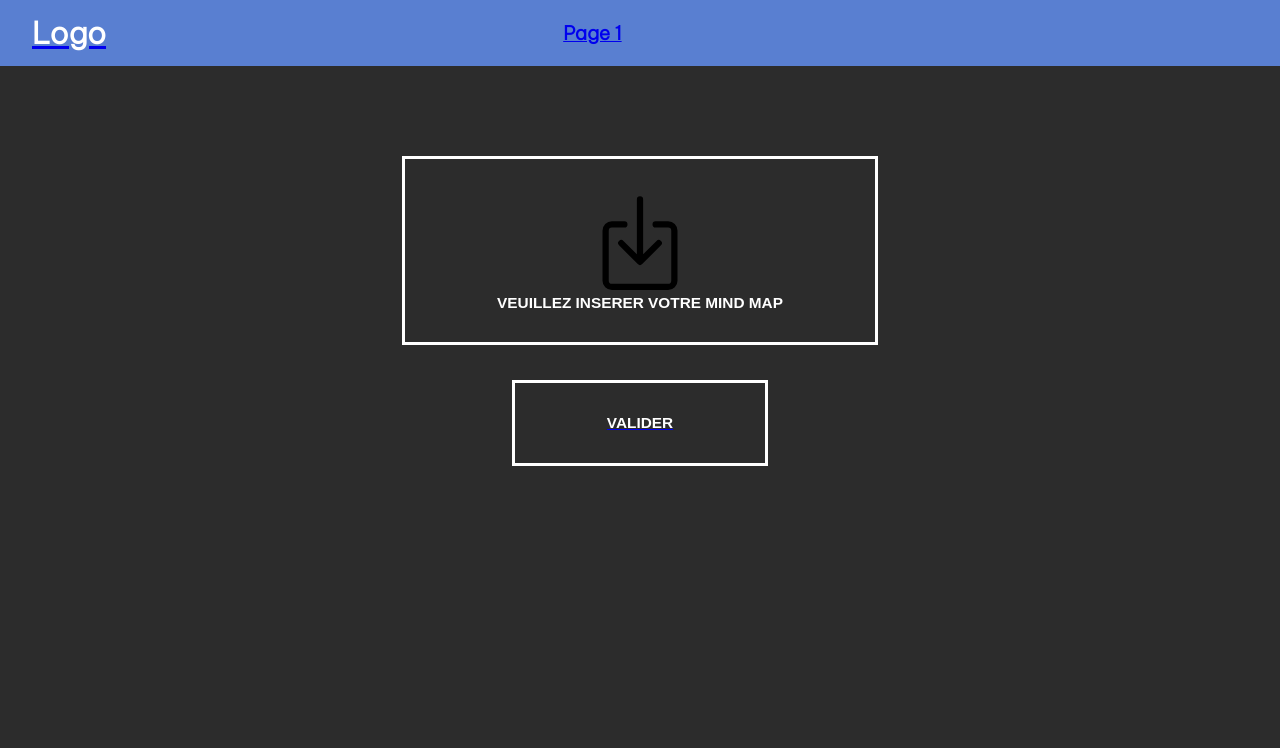
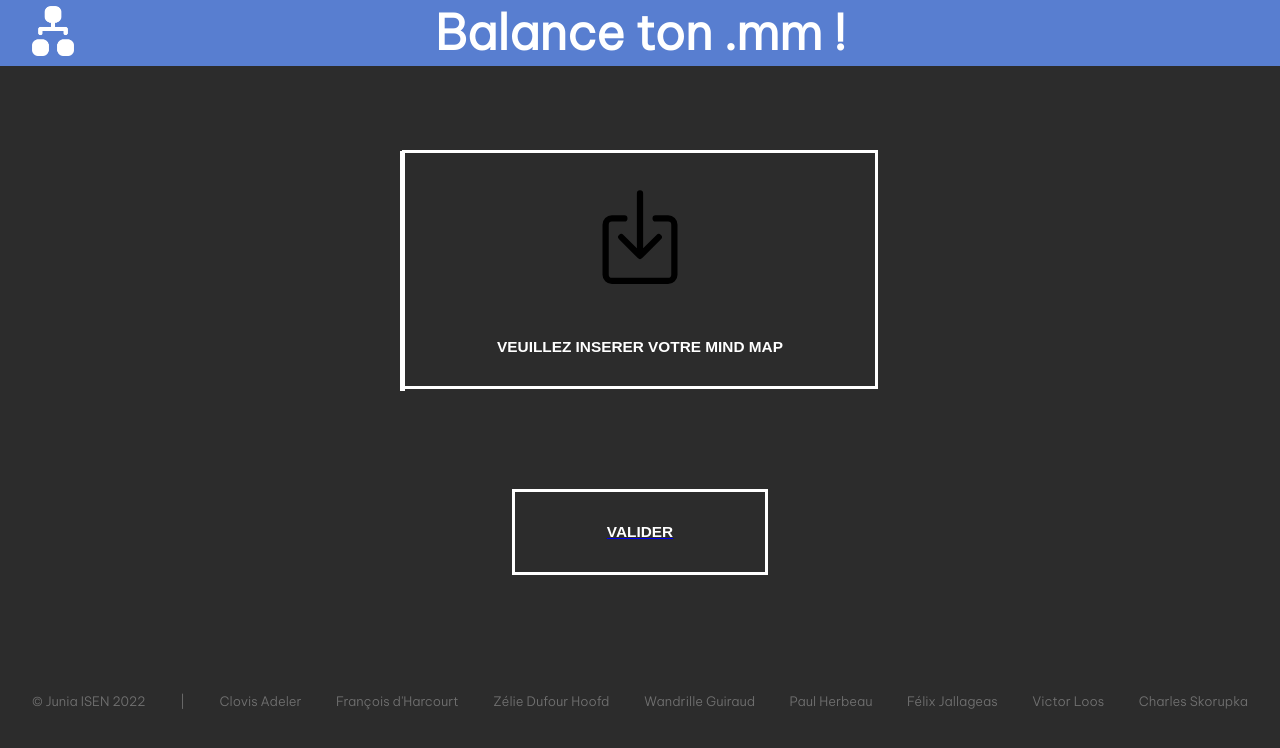
Before and after one commit to Victor-Loos/MmToHtml, a plain HTML site: page index.html in a window 1280 px wide. Drawn offline with Linux system fonts and the light colour scheme.

Commit message:
page d'accueil

```diff
--- a/annex/styles/Fstyle.css
+++ b/annex/styles/Fstyle.css
@@ -3,57 +3,64 @@ body {
     margin: 0px;
     padding: 0px;
     background: #2c2c2c;
-          font-family: 'Be Vietnam Pro','Courier New', Courier, monospace;
+    font-family: 'Be Vietnam Pro', 'Courier New', Courier, monospace;
 }
-
 
 
 /* Dédut du header */
 
-header{ /* garde le header toujours en haut de page et audessus des autres éléments */
-        position: fixed, relative;
+header {
+    /* garde le header toujours en haut de page et audessus des autres éléments */
+    position: fixed;
     top: 0;
     width: 100%;
     z-index: 99;
-        background: rgb(100, 148, 251, 0.8); /* couleur avec une opacité de 0.8 */
-        width: 100%;
+    background: rgb(100, 148, 251, 0.8);
+    /* couleur avec une opacité de 0.8 */
     height: 66px;
-        line-height: 66px; /* hauteur de ligne */
+    line-height: 66px;
+    /* hauteur de ligne */
 }
 
-    .inner
-    {  /* réduit sa taille pour espacer automatiquement même avec des élements en float */
+.inner {
+    /* réduit sa taille pour espacer automatiquement même avec des élements en float */
     width: 95%;
     margin: auto;
+    justify-content: space-between;
+    display: flex;
 }
 
-    .m-left
-    { /* place à gauche */
-        float: left;
+.m-left {
+    /* place à gauche */
+    margin-top: 6px;
 }
-    .m-right
-    { /* place à droite */
-        width: 80%;
+
+.m-right {
+    /* place à droite */
     margin: 0;
     padding: 0;
     display: flex;
-        justify-content: center;
 }
 
-    .logo
-    {
-        margin: 0;padding: 0;
+.blanc {
+    text-decoration: none;
     color: white;
-        font-size: 30px;
-        font-weight: 900;
+    font-size: x-large;
 }
 
-    .Note-Title
-    {
+.Note-Title {
     margin: 0;
     padding: 0;
 }
+
+#logo-cache {
+    visibility: hidden;
+    position: relative;
+}
+
+
 /* Fin du header */
+
 
 /*  Debut animation bouton valider */
 
@@ -64,6 +71,7 @@ button,
     -o-transition: all 0.2s;
     transition: all 0.2s;
 }
+
 button {
     background: none;
     border: 3px solid #fff;
@@ -76,6 +84,7 @@ button,
     position: relative;
     text-transform: uppercase;
 }
+
 button::before,
 button::after {
     background: #fff;
@@ -83,45 +92,76 @@ button,
     position: absolute;
     z-index: -1;
 }
+
 button:hover {
     color: #2c2c2c;
 }
 
 .button1::after {
-      height: 102%;
-      left: 0;
-      top:-1%;
-      width: 0;
+    height: 103%;
+    left: -1%;
+    top: -1%;
+    width: 1%;
 }
+
 .button1:hover:after {
     width: 100%;
 }
 
 
-    .container
-    {
+/*position des boutons*/
+
+.TextUp {
+    margin-top: 50px;
+}
+
+.container {
     margin: 35px;
+    margin-top: 100px;
 }
+
+
+/*Fin de position des boutons*/
+
 
 /* Fin annimation bouton valider */
 
+
 /*bouton upload*/
 
-    .imageUpload>button>input
-    {
+.imageUpload>button>input {
     display: none;
     align-items: center;
     justify-content: center;
 }
 
-    .boutonV
-    {
-        margin-top: 90px;
+.boutonV {
+    margin-top: 150px;
 }
 
-     .imageUpload>button>div
-     {
+
+/* Fin bouton upload */
 
 
+/* Footer*/
+
+.center {
+    text-decoration: none;
+    justify-content: space-between;
+    color: #707070;
+    width: 95%;
+    display: flex;
+    bottom: 0;
+    position: relative;
+    margin: auto;
+    padding-top: 70px;
+    font-size: small;
 }
- /* Fin bouton upload */
+
+.linkedin {
+    text-decoration: none;
+    color: #707070;
+}
+
+
+/*Fin du footer*/
--- a/index.html
+++ b/index.html
@@ -3,7 +3,7 @@
 
 <head>
     <meta charset="utf-8">
-    <title>Bouton insertion fichier</title>
+    <title>Mind Map</title>
     <script type="text/javascript" src="annex/script/Fscript.js"></script>
     <link rel="stylesheet" href="annex/styles/Fstyle.css">
     <link rel="icon" type="image/svg+xml" href="../pic/icon.svg">
@@ -15,14 +15,15 @@
     <header role="header" id="test">
         <div class="inner">
             <div class="m-left">
-                <a href="../../index.html">
-                    <p class="logo">Logo</p>
+                <object data="annex/pic/icon.png" height="50px"></object>
+            </div>
+            <div class="m-center">
+                <a class="blanc" href="#">
+                    <h1 class="Note-Title">Balance ton .mm !</h1>
                 </a>
             </div>
-            <div class="m-right">
-                <a href="#">
-                    <h1 class="Note-Title">Page 1</h1>
-                </a>
+            <div>
+                <object id="logo-cache" data="annex/pic/upload.png" height="50px"></object>
             </div>
         </div>
         </div>
@@ -56,6 +57,42 @@
     </div>
     <!-- Fin de toute la partie bouton -->
 
+    <footer class="footer">
+
+        <div class="center">
+
+            <a class="linkedin" href="https://www.isen-lille.fr/ecole-ingenieur-numerique/equipe/">
+                <p>© Junia ISEN 2022</p>
+            </a>
+            <p>|</p>
+            <a class="linkedin" href="https://www.linkedin.com/in/clovis-adeler-1a116b198/">
+                <p>Clovis Adeler</p>
+            </a>
+            <a class="linkedin" href="https://www.linkedin.com/in/françois-d-harcourt-75477a196/">
+                <p>François d'Harcourt</p>
+            </a>
+            <a class="linkedin" href="https://www.linkedin.com/in/zélie-dufour-hoofd-b6a17a196/">
+                <p>Zélie Dufour Hoofd</p>
+            </a>
+            <a class="linkedin" href="https://www.linkedin.com/in/wandrille-guiraud-041780196/">
+                <p>Wandrille Guiraud</p>
+            </a>
+            <a class="linkedin" href="https://www.linkedin.com/in/paul-herbeau-a66420116/">
+                <p>Paul Herbeau</p>
+            </a>
+            <a class="linkedin" href="https://www.linkedin.com/in/felix-jallageas-50b921194/">
+                <p>Félix Jallageas</p>
+            </a>
+            <a class="linkedin" href="">
+                <p>Victor Loos</p>
+            </a>
+            <a class="linkedin" href="https://www.linkedin.com/in/charles-skorupka-47a169198/">
+                <p>Charles Skorupka</p>
+            </a>
+
+        </div>
+    </footer>
+
 </body>
 </style>
 
```
Lines whose indentation alone changed are shown as unchanged.
